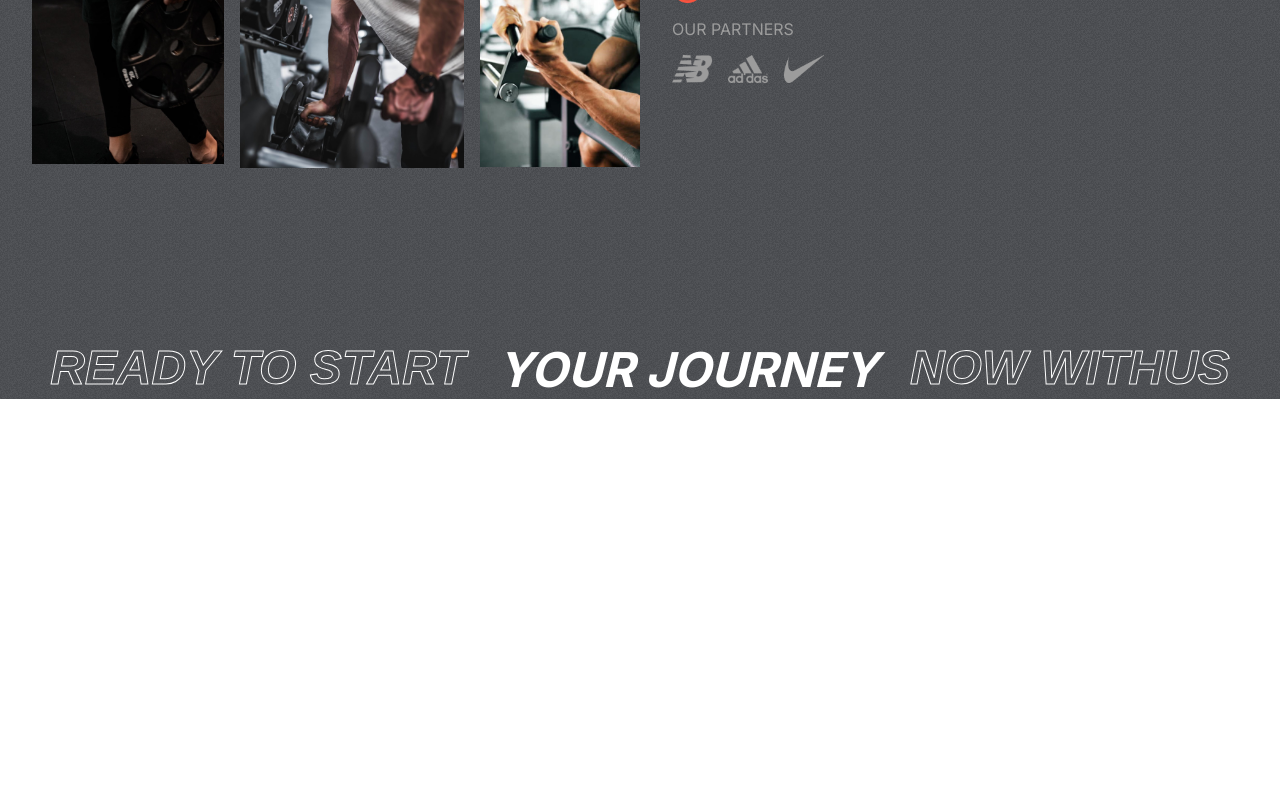
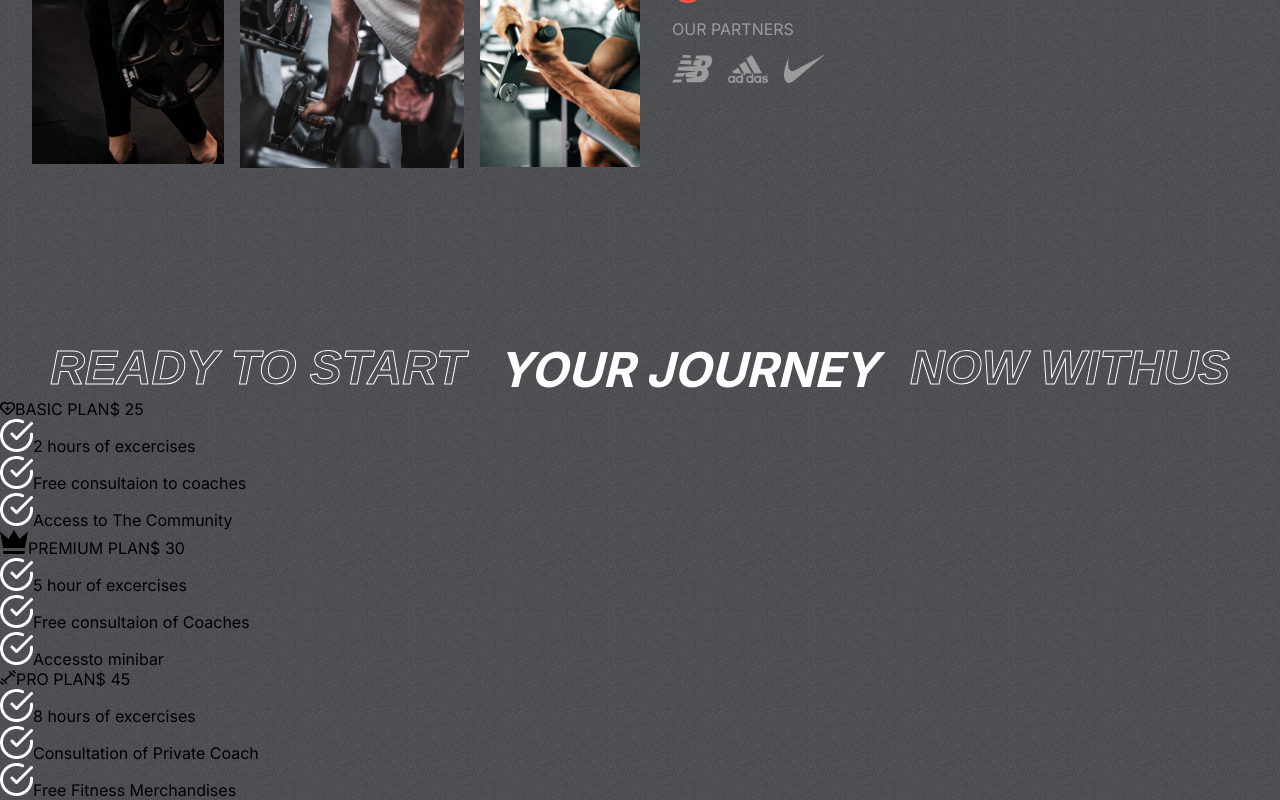
Before and after one commit to Kavimaleesha/FitClub-Starter, a React (Create React App) app: page / in a window 1280 px wide. Shown: the part 1576-2376 px from the top of the page. Before the commit the page ends 1975 px from the top, so only its background shows below. Built offline with nearby package versions, Linux system fonts and the light colour scheme.

Commit message:
Updates
Updates

```diff
--- a/src/components/Plans/Plans.jsx
+++ b/src/components/Plans/Plans.jsx
@@ -1,5 +1,6 @@
 import React from 'react';
-import {plansData} from '../../data/plansData'
+import {plansData} from '../../data/plansData';
+import whiteTick from '../../assets/whiteTick.png'
 import './Plans.css';
 const Plans = () => {
   return (
@@ -12,7 +13,22 @@ const Plans = () => {
 
         {/* plans card */}
         <div className="plans">
+          {plansData.map((plan, i)=> (
+            <div className="plan" key={i}>
+              {plan.icon}
+              <span>{plan.name}</span>
+              <span>$ {plan.price}</span>
 
+              <div className="features">
+                {plan.features.map((feature, i)=> (
+                  <div className="feature">
+                    <img src={whiteTick} alt="" />
+                    <span key={i}>{feature}</span>
+                  </div>
+                ))}
+              </div>
+            </div>
+          ))}
         </div>
     </div>
   );
```
